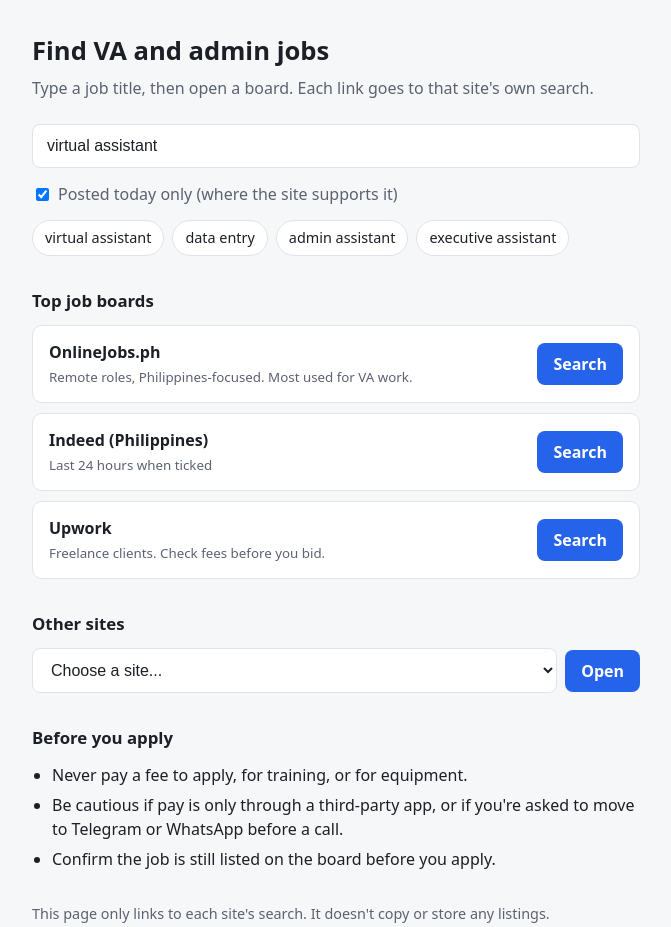
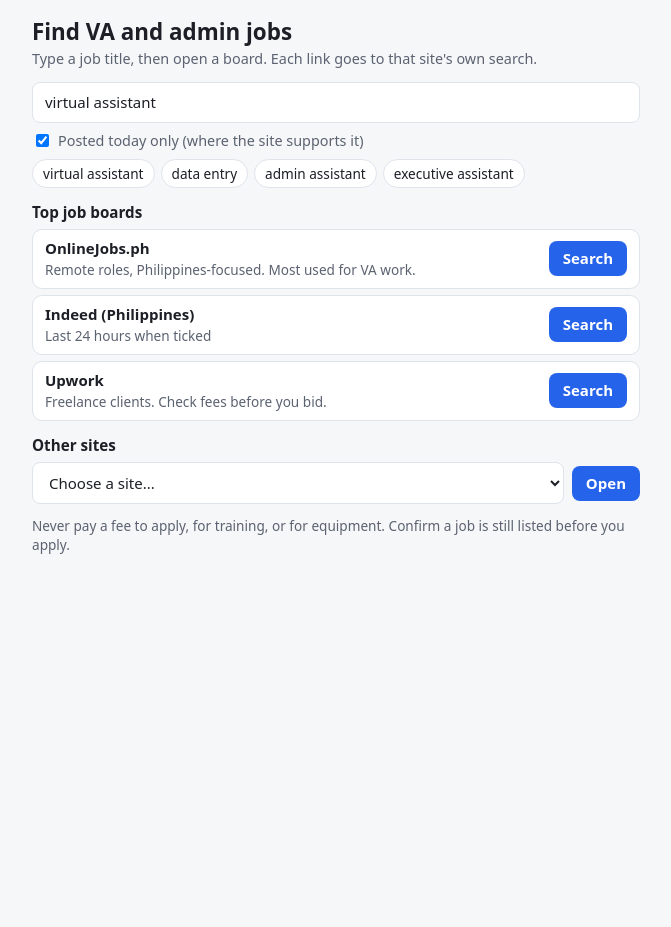
Before and after one commit to w4iutkhandmakrnb/va-job-links, a plain HTML site: page index.html in a window 1280 px wide. Shown: the whole page, without its empty margins (304-975 px from the left). After the commit the page ends 800 px from the top, so only its background shows below. Drawn offline with Linux system fonts and the light colour scheme.

Commit message:
Add files via upload

```diff
--- a/index.html
+++ b/index.html
@@ -18,41 +18,38 @@
   * { box-sizing: border-box; }
   body {
     margin: 0; background: var(--bg); color: var(--text);
-    font: 16px/1.5 system-ui, -apple-system, "Segoe UI", Roboto, sans-serif;
+    font: 15px/1.4 system-ui, -apple-system, "Segoe UI", Roboto, sans-serif;
   }
-  main { max-width: 640px; margin: 0 auto; padding: 32px 16px 48px; }
-  h1 { font-size: 1.6rem; margin: 0 0 6px; }
-  .muted { color: var(--muted); margin: 0 0 24px; }
-  .search { display: flex; gap: 8px; flex-wrap: wrap; align-items: center; }
+  main { max-width: 640px; margin: 0 auto; padding: 16px; }
+  h1 { font-size: 1.4rem; margin: 0 0 2px; }
+  .muted { color: var(--muted); margin: 0 0 12px; font-size: 0.9rem; }
   input[type="text"], select {
-    flex: 1 1 260px; padding: 12px 14px; font-size: 1rem;
+    width: 100%; padding: 9px 12px; font: inherit;
     border: 1px solid var(--line); border-radius: 8px;
     background: var(--card); color: var(--text);
   }
-  .fresh { display: flex; gap: 6px; align-items: center; margin: 14px 0 0; color: var(--muted); }
-  .chips { display: flex; gap: 8px; flex-wrap: wrap; margin-top: 14px; }
+  .fresh { display: flex; gap: 6px; align-items: center; margin: 8px 0 0; color: var(--muted); font-size: 0.9rem; }
+  .chips { display: flex; gap: 6px; flex-wrap: wrap; margin-top: 8px; }
   .chips button {
-    font: inherit; font-size: 0.9rem; padding: 6px 12px; border-radius: 999px;
+    font: inherit; font-size: 0.85rem; padding: 4px 10px; border-radius: 999px;
     border: 1px solid var(--line); background: var(--card); color: var(--text); cursor: pointer;
   }
   .chips button:hover { border-color: var(--accent); }
-  h2 { font-size: 1.05rem; margin: 32px 0 12px; }
+  h2 { font-size: 0.95rem; margin: 14px 0 6px; }
   .board {
-    display: flex; justify-content: space-between; align-items: center; gap: 12px;
+    display: flex; justify-content: space-between; align-items: center; gap: 10px;
     background: var(--card); border: 1px solid var(--line); border-radius: 10px;
-    padding: 14px 16px; margin-bottom: 10px;
+    padding: 8px 12px; margin-bottom: 6px;
   }
   .board strong { display: block; }
-  .board small { color: var(--muted); }
+  .board small { color: var(--muted); font-size: 0.85rem; }
   .btn {
     white-space: nowrap; text-decoration: none; background: var(--accent); border: 0;
-    color: #fff; padding: 9px 16px; border-radius: 8px; font: inherit; font-weight: 600; cursor: pointer;
+    color: #fff; padding: 7px 14px; border-radius: 8px; font: inherit; font-weight: 600; cursor: pointer;
   }
   .other { display: flex; gap: 8px; align-items: center; }
   .other select { flex: 1 1 auto; }
-  ul { padding-left: 20px; margin: 0; }
-  li { margin-bottom: 6px; }
-  footer { margin-top: 32px; font-size: 0.9rem; color: var(--muted); }
+  footer { margin-top: 12px; font-size: 0.85rem; color: var(--muted); }
 </style>
 </head>
 <body>
@@ -61,9 +58,7 @@
 <h1>Find VA and admin jobs</h1>
 <p class="muted">Type a job title, then open a board. Each link goes to that site's own search.</p>
 
-<div class="search">
-  <input type="text" id="role" value="virtual assistant" autocomplete="off" aria-label="Job title">
-</div>
+<input type="text" id="role" value="virtual assistant" autocomplete="off" aria-label="Job title">
 
 <label class="fresh">
   <input type="checkbox" id="fresh" checked>
@@ -83,15 +78,8 @@
   <button class="btn" id="otherGo" type="button">Open</button>
 </div>
 
-<h2>Before you apply</h2>
-<ul>
-  <li>Never pay a fee to apply, for training, or for equipment.</li>
-  <li>Be cautious if pay is only through a third-party app, or if you're asked to move to Telegram or WhatsApp before a call.</li>
-  <li>Confirm the job is still listed on the board before you apply.</li>
-</ul>
-
 <footer>
-  This page only links to each site's search. It doesn't copy or store any listings.
+  Never pay a fee to apply, for training, or for equipment. Confirm a job is still listed before you apply.
 </footer>
 
 </main>
@@ -202,7 +190,7 @@ function renderBoards() {
   boardsDiv.innerHTML = topBoards.map(b => `
     <div class="board">
       <div><strong>${b.name}</strong><small>${b.note}</small></div>
-      <a class="btn" href="${b.build(q, fresh)}" target="_blank" rel="noopener noreferrer" style="text-decoration:none">Search</a>
+      <a class="btn" href="${b.build(q, fresh)}" target="_blank" rel="noopener noreferrer">Search</a>
     </div>`).join("");
 }
 
```
